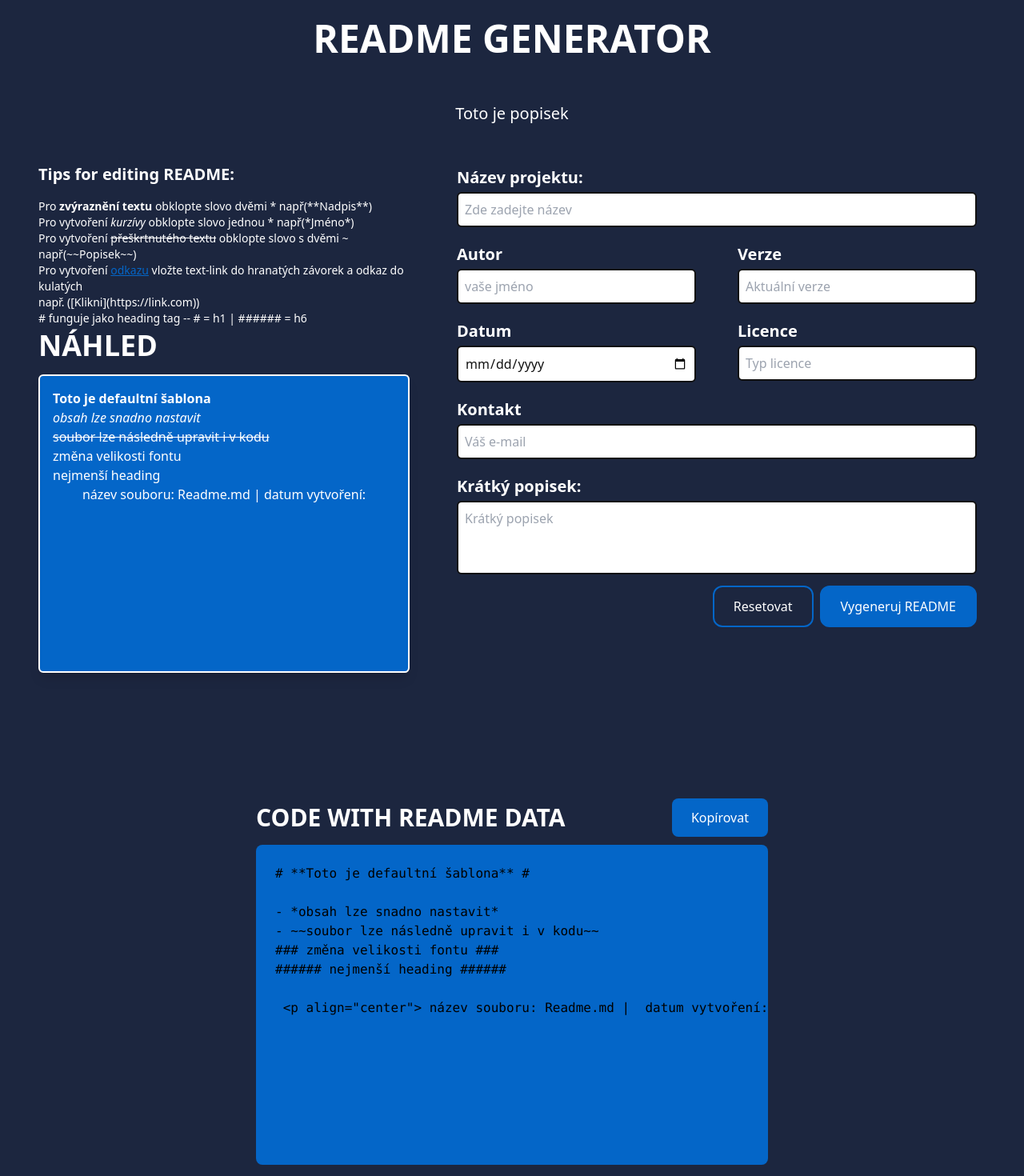
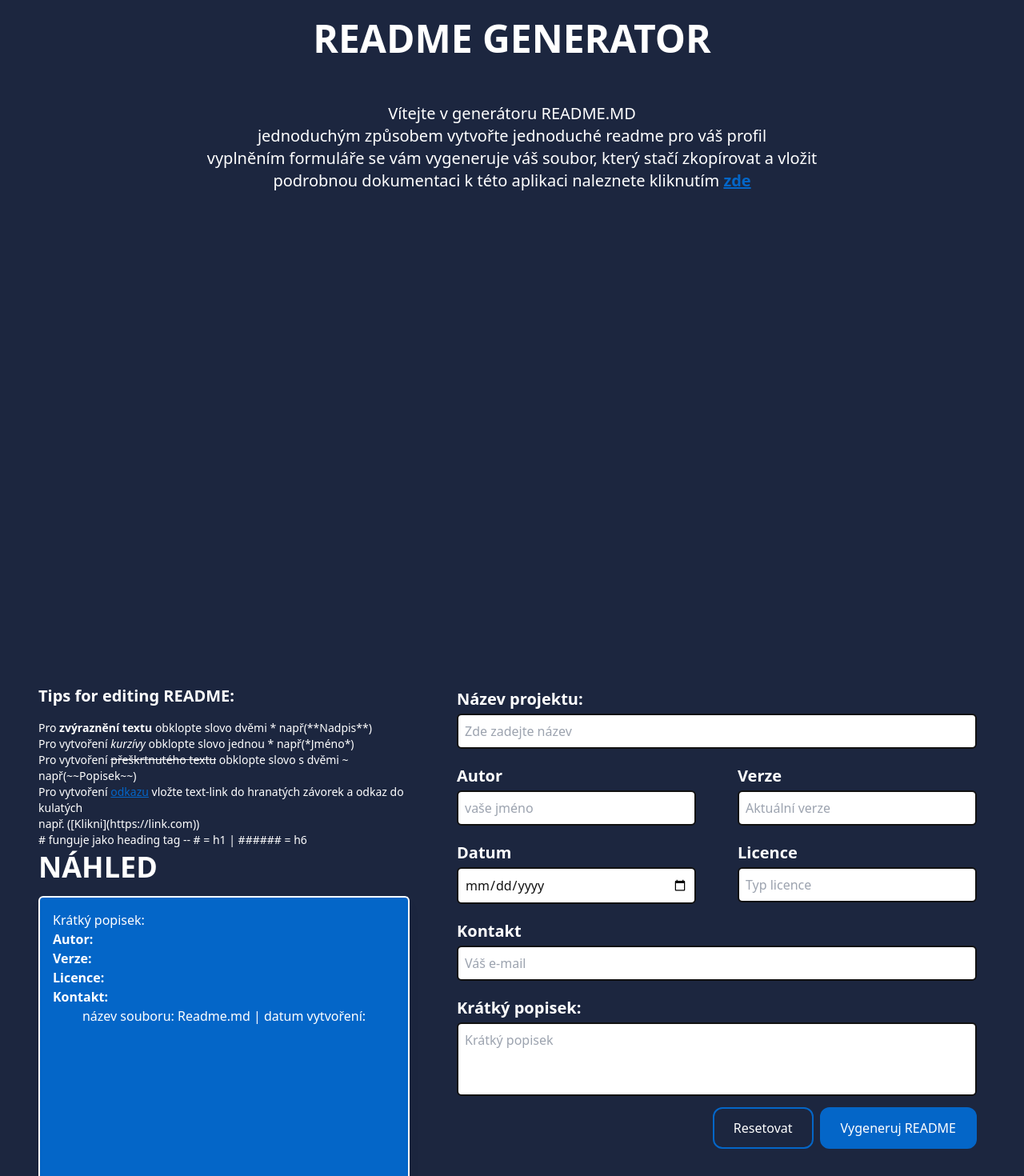
Before and after one commit to OndrejLosensky/generate-readme, a React (Create React App) app: page / in a window 1280 px wide. Shown: the top 1470 px of the page at 80% size. Built offline with nearby package versions, Linux system fonts and the light colour scheme; the HTML template or start-up script is replaced by a standard one.

Commit message:
uprava vzhledu + připrava na upgrade

```diff
--- a/src/components/createReadme/CreateReadme.js
+++ b/src/components/createReadme/CreateReadme.js
@@ -46,12 +46,20 @@ function CreateReadme() {
 
 
   const defaultReadmeContent = `
-# **Toto je defaultní šablona** #
 
-- *obsah lze snadno nastavit*
-- ~~soubor lze následně upravit i v kodu~~
-### změna velikosti fontu ###
-###### nejmenší heading ######
+  ###  Krátký popisek: ###
+
+  ###  **Autor:** ###
+
+
+  ### **Verze:** ###
+
+
+  ###  **Licence:** ###
+
+
+  ### **Kontakt:** ###
+
     `;
 
   const [generatedReadme, setGeneratedReadme] = useState(defaultReadmeContent);
@@ -121,13 +129,21 @@ ${newShortDescription}
     setGeneratedReadme(readmeContent);
   };
 
+  const handleSubmit = (e) => {
+    e.preventDefault();
+    generateReadme();
+  };
+
   return (
     <div>
       <h1 className='uppercase text-5xl font-bold text-center text-whiteText py-6'> Readme generator</h1>
       {/* Sekce s popiskem */}
       <div>
-        <p className='text-whiteText text-xl text-center py-8'>
-          Toto je popisek
+        <p className='text-whiteText text-xl text-center pt-8 pb-[600px] font-light'>
+          <p> Vítejte v generátoru README.MD </p>
+          <p> jednoduchým způsobem vytvořte jednoduché readme pro váš profil </p>
+          <p> vyplněním formuláře se vám vygeneruje váš soubor, který stačí zkopírovat a vložit </p>
+          <p> podrobnou dokumentaci k této aplikaci naleznete kliknutím <span className='font-semibold underline text-buttonColor cursor-pointer'>zde</span></p>
         </p>
       </div>
       <div className='flex flex-row justify-start h-screen'> {/* ml-24 | smazat justify center pro posunutí doleva*/}
@@ -169,7 +185,7 @@ ${newShortDescription}
 
           {/* Pravá část*/}
           <div className='w-[60%] h-[80%] rounded-2xl'>
-            <form className='flex flex-col items-center py-4'>
+            <form className='flex flex-col items-center py-4' onSubmit={handleSubmit}>
               <div className='py-0'>
 
                 <Title text="Název projektu:"/>
@@ -277,7 +293,7 @@ ${newShortDescription}
         </div>
         {/* Sekce pro zobrazení výstupu*/}
         <div className='w-full h-[80%] mb-12 flex justify-center items-center'>
-          <div className='w-1/2'>
+          <div className='w-2/3'>
             <div className='flex flex-row justify-between'>
               <h2 className='uppercase text-3xl font-semibold text-whiteText text-left py-4 flex-grow-1'> code with readme data </h2>
               <div className='flex items-center justify-end'>
```
